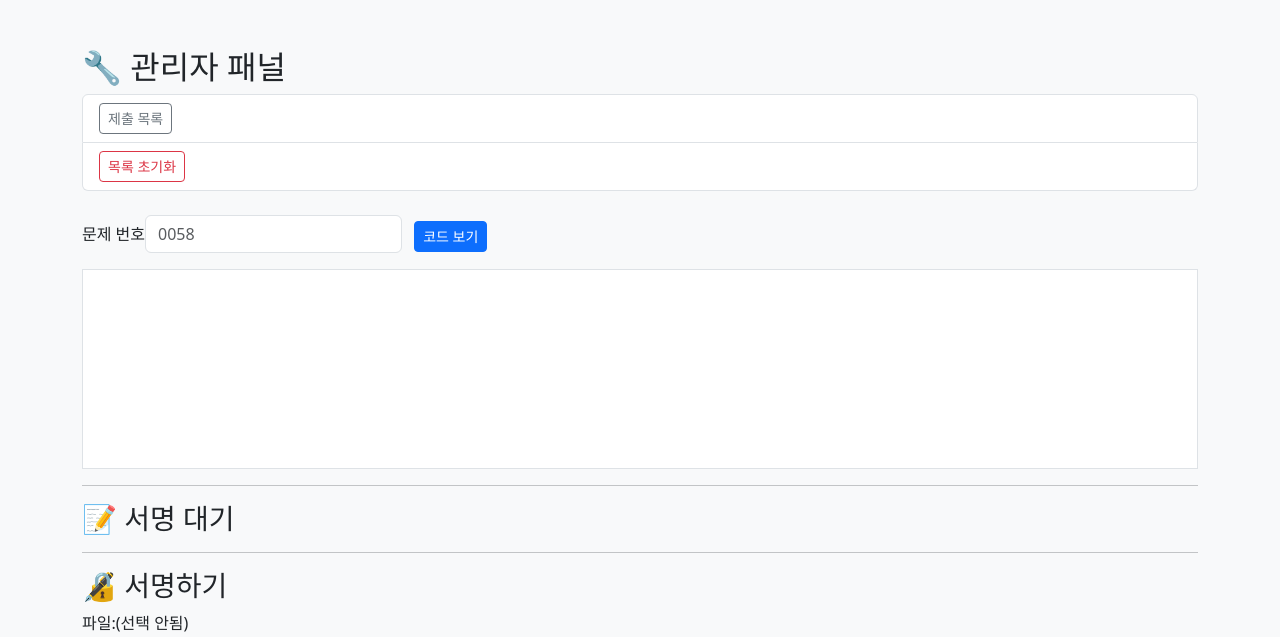
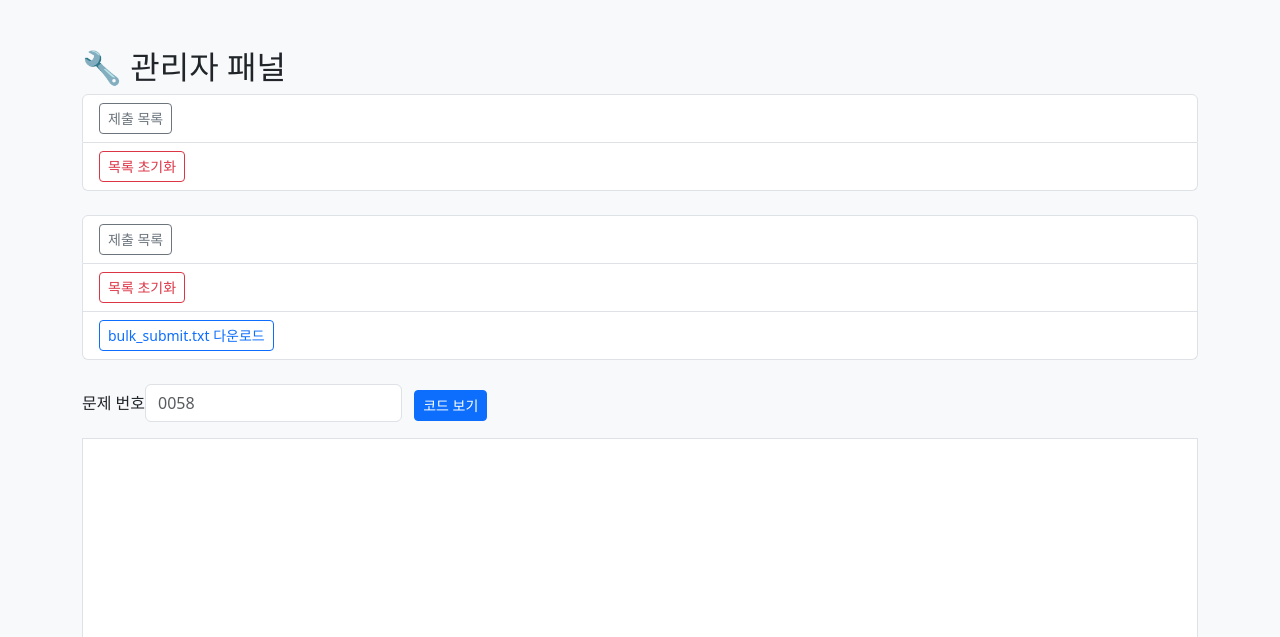
Before and after one commit to BigFootDID/server2, a Flask app: page /admin.html in a window 1280 px wide. Shown: the top 637 px of the page. Run offline with Flask 3, Linux system fonts and the light colour scheme; the visitor is signed in with stand-in values (Sample User, id 1).

Commit message:
Update admin.html

```diff
--- a/templates/admin.html
+++ b/templates/admin.html
@@ -13,6 +13,16 @@
     <ul class="list-group mb-4">
       <li class="list-group-item"><button class="btn btn-sm btn-outline-secondary me-2" onclick="loadSubmissions()">제출 목록</button></li>
       <li class="list-group-item"><button class="btn btn-sm btn-outline-danger me-2" onclick="clearSubmissions()">목록 초기화</button></li>
+    </ul>
+    <ul class="list-group mb-4">
+      <li class="list-group-item"><button class="btn btn-sm btn-outline-secondary me-2" onclick="loadSubmissions()">제출 목록</button></li>
+      <li class="list-group-item"><button class="btn btn-sm btn-outline-danger me-2" onclick="clearSubmissions()">목록 초기화</button></li>
+      <!-- 여기에 추가 -->
+      <li class="list-group-item">
+        <a href="/admin/download_bulk_submit" class="btn btn-sm btn-outline-primary">
+          bulk_submit.txt 다운로드
+        </a>
+      </li>
     </ul>
     <div class="mb-3">
       <label>문제 번호</label><input id="codePid" class="form-control d-inline-block w-auto" placeholder="0058">
```
